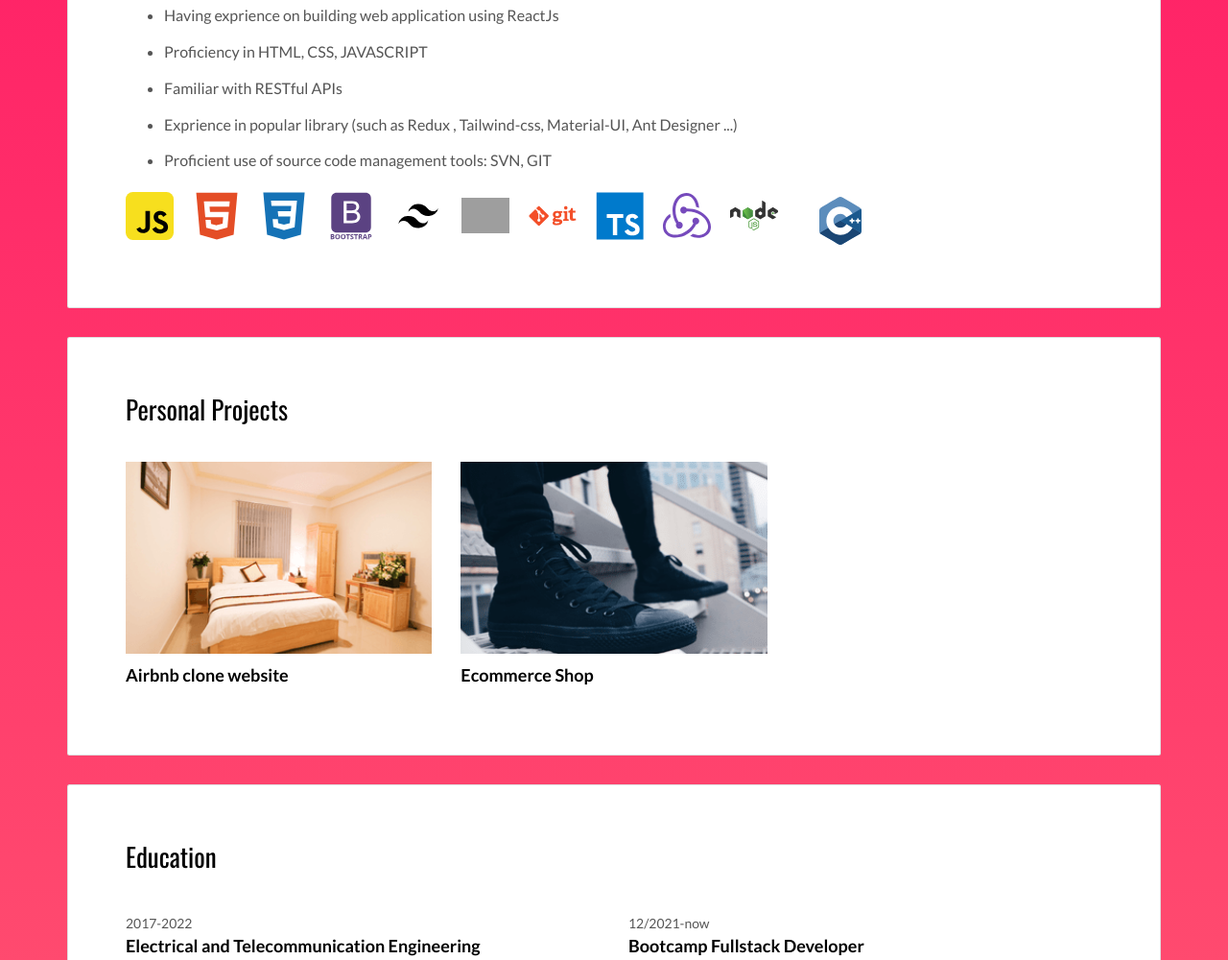
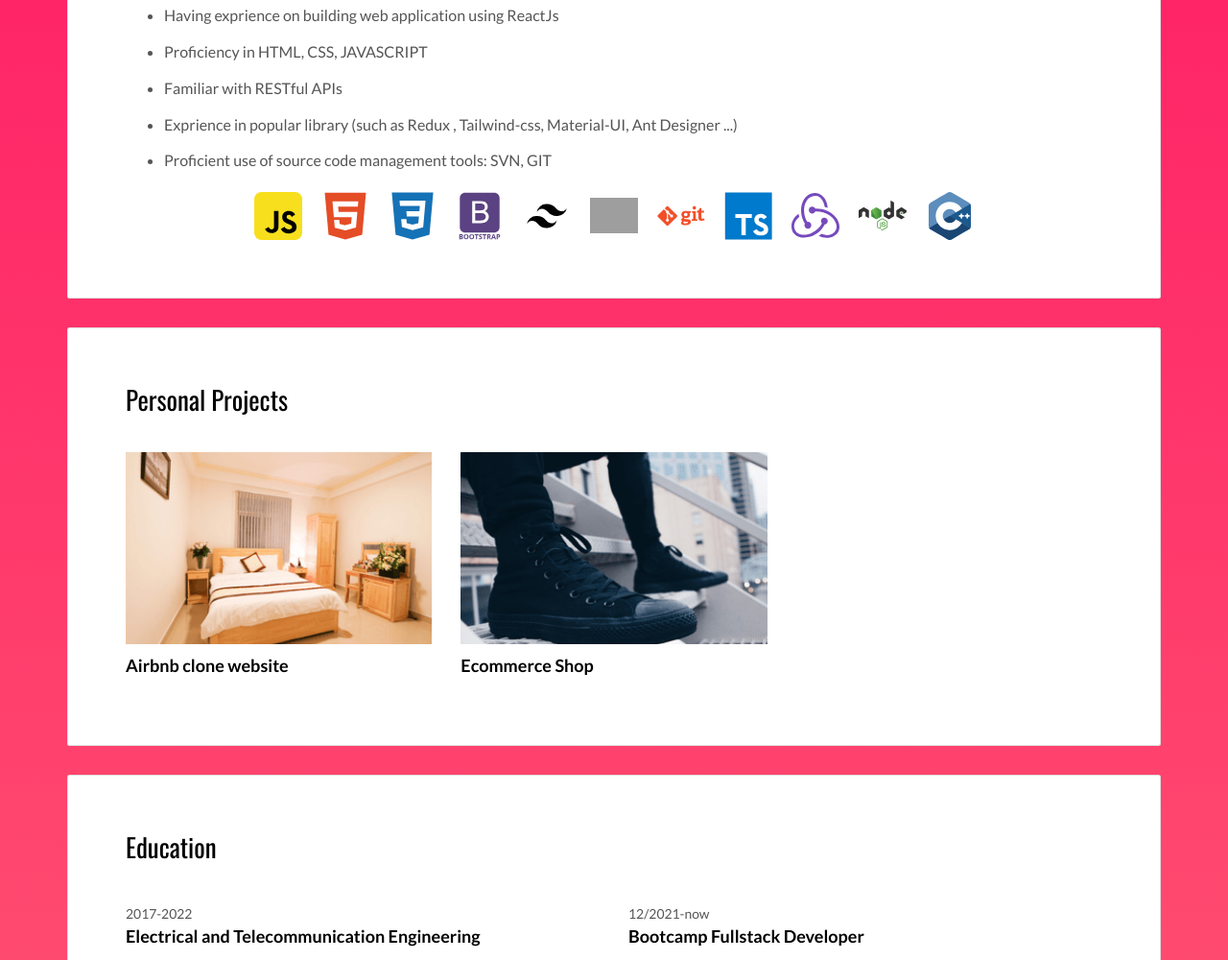
Before and after one commit to DinhSon1009/Portfolio, a plain HTML site: page index.html in a window 1280 px wide. Shown: the part 988-1988 px from the top of the page at 96% size. Drawn offline with nearby package versions, Linux system fonts and the light colour scheme; grey boxes are pictures that could not be loaded; files whose address does not match are found by name.

Commit message:
sua lai giao dien icons

```diff
--- a/index.html
+++ b/index.html
@@ -102,7 +102,9 @@
                   <p>Proficient use of source code management tools: SVN, GIT</p>
                 </li>
               </ul>
-              <div style="display:flex;flex-wrap: wrap;margin-top: 20px; gap:20px" class="custom-style">
+              <div
+                style="display:flex;flex-wrap: wrap;margin-top: 20px; gap:20px; justify-content: center; align-items: center;"
+                class="custom-style">
                 <div>
                   <div class="language-experience">
                     <img style="width:50px; height:50px;object-fit: contain;" src="./assets/images/javascript.svg"
@@ -160,7 +162,7 @@
                     <img style="width:50px; height:50px;object-fit: contain;" src="./assets/images/nodejs.svg" alt="">
                   </div>
                 </div>
-                <div style="margin:5px 20px;">
+                <div>
                   <div class="language-experience">
                     <img style="width:50px; height:50px;object-fit: contain;" src="./assets/images/c.svg" alt="">
                   </div>
```
